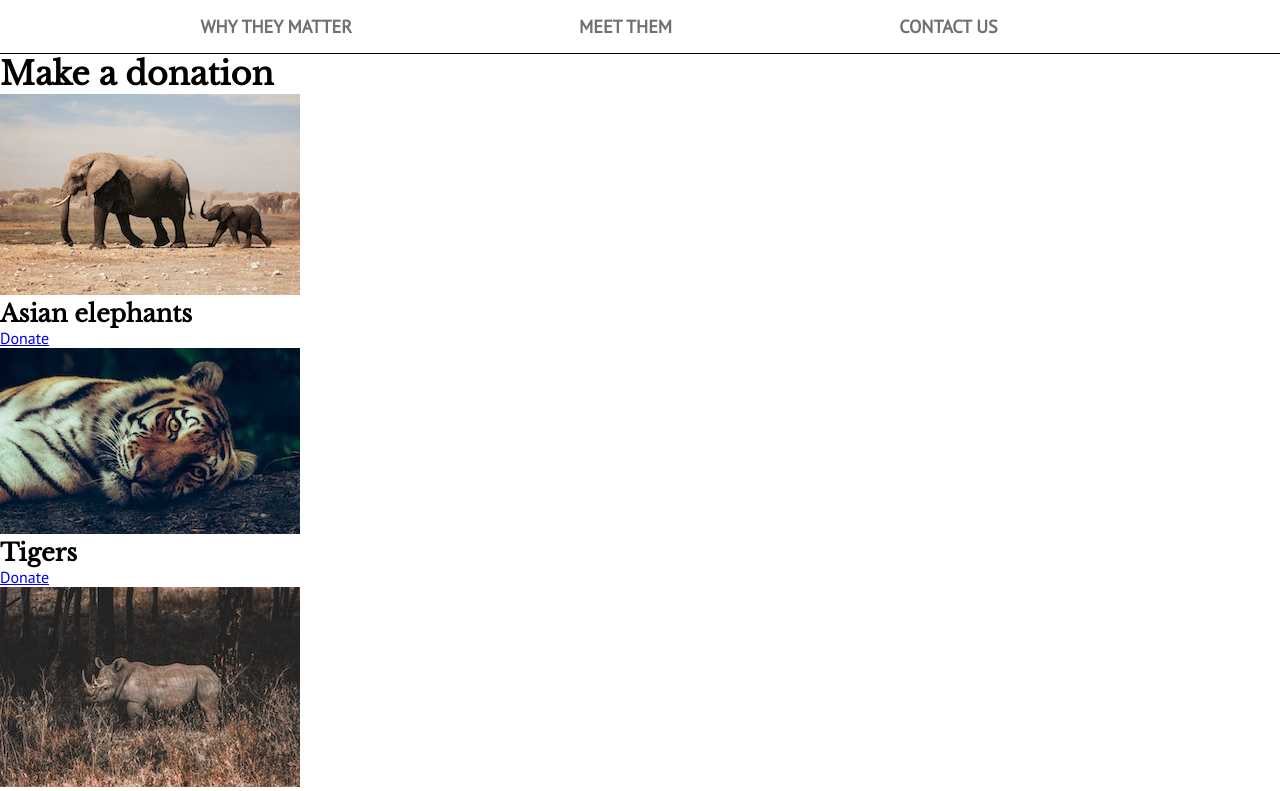
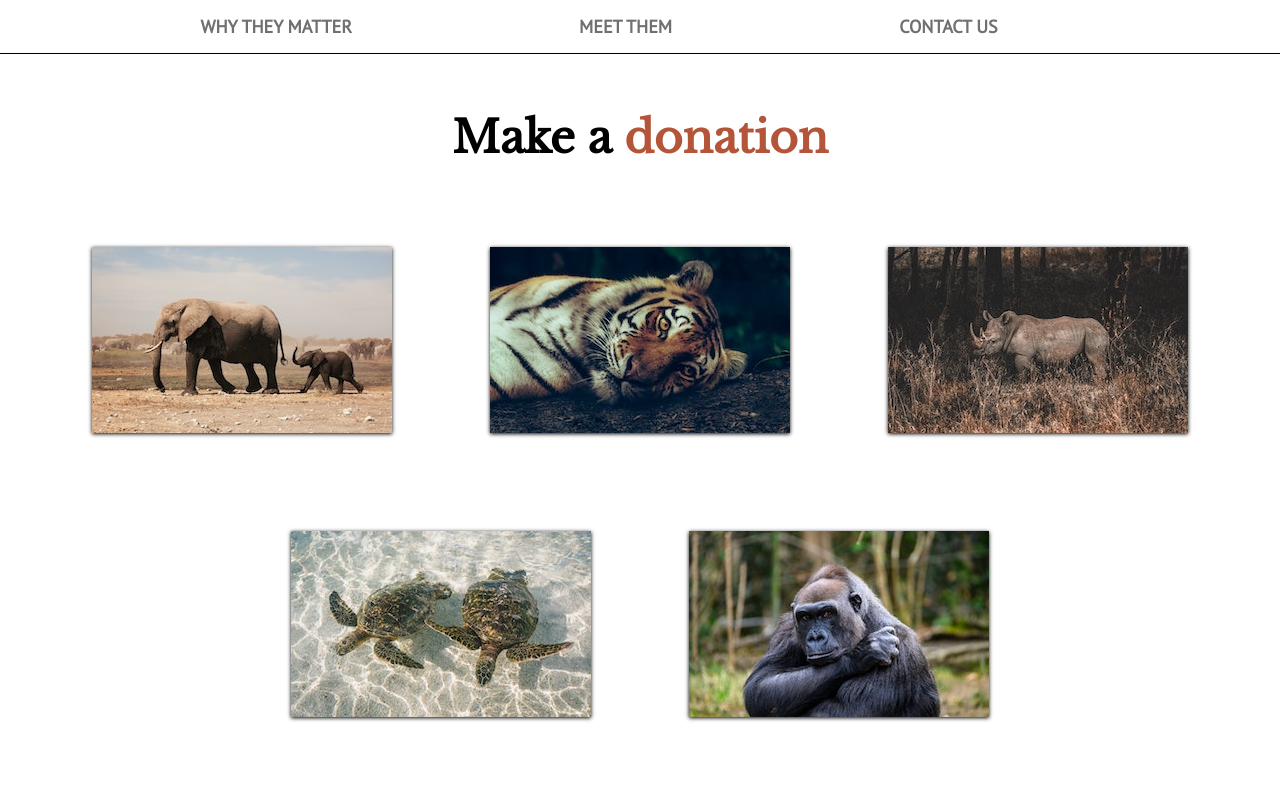
Before and after one commit to E-chen126/Project1-Advanced-Web-Topics-1, a plain HTML site: page donate.html in a window 1280 px wide. Shown: the top 791 px of the page. Drawn offline with nearby package versions, Linux system fonts and the light colour scheme.

Commit message:
Donate Page Styling Added

```diff
--- a/css/styles.css
+++ b/css/styles.css
@@ -78,12 +78,6 @@ h3 {
 /*  hamburger menu styles */
 
 
-header.white {
-    width: 100%;
-    top: 0;
-    position: sticky;
-		z-index: 1000;
-	}
 
 header a {
     text-decoration: none;
@@ -542,8 +536,74 @@ footer a:hover {
 	flex:1;
 }
 
+/*=========================================
+
+   Donate Page Styling
+
+==========================================*/
+.d {
+    text-align: center;
+    margin-top: 56px;
+    margin-bottom: 35px;
+    font-size: 2em;
+}
+
+span.highlight {
+    color: #b45539;
+    font-weight: bold;
+}
 
 
+/*.flip-card-front img{
+	max-width: 100%;
+	display: block;
+  margin: auto;
+}
+*/
+
+.f-card {
+  text-align: center;
+	margin-bottom: 50px;
+}
+
+.flip-card {
+    margin-bottom: 20px;
+}
+
+.flip-card img {
+    width: 300px;
+    height: 186px;
+    object-fit: cover;
+}
+
+
+.flip-card-back h2 {
+    font-family: 'PT Sans', sans-serif;
+    padding: 0px;
+    font-size: 25px;
+}
+
+.flip-card-back p {
+    font-size: 1.1em;
+    margin: 3%;
+}
+
+
+.flip-card-back a {
+    margin: 20px;
+    text-decoration: none;
+    transition: .3s;
+    background: #b45539;
+    color: #F7F4F9;
+    padding: 5px 10px;
+}
+
+
+.flip-card-back a:hover {
+    color: #b45539;
+    background: #F7F4F9;
+    transition: .3s;
+}
 
 
 
@@ -646,7 +706,20 @@ footer a:hover {
 	#second-part-content {
     width: 90%;
 	}
-}
+
+	.f-card {
+    display: flex;
+    flex-wrap: wrap;
+	}
+
+	.flip-card {
+     width: 50%;
+     margin-bottom: 40px;
+	}
+
+
+
+
 
 /* 800px --------------------------------------------- */
 @media (min-width: 800px) {
@@ -656,11 +729,15 @@ footer a:hover {
 	}
 
 	header {
+
+	  width: 100%;
+		top: 0;
     padding: 15px 0px;
     text-align: left;
     z-index: 3;
     border-bottom: 1px solid #000000;
     background: white;
+		position: sticky;
   }
 
   .desktop-menu {
@@ -825,6 +902,96 @@ footer a:hover {
   }
 }
 
+/* 1030px --------------------------------------------- */
+
+@media (min-width:1030px) {
+
+	.d {
+    margin-top: 56px;
+    margin-bottom: 35px;
+    font-size: 2.75em;
+  }
+
+  .f-card {
+		display:block;
+	}
+
+	.flip-card {
+    width: 300px;
+    height: 186px;
+    display: inline-block;
+    background: transparent;
+    margin: 47px;
+}
+
+
+.flip-card-back h2 {
+    font-family: 'PT Sans', sans-serif;
+    padding: 0px;
+    font-size: 25px;
+}
+
+.flip-card-back p{
+    font-size: 18px;
+}
+
+.flip-card-back {
+    background-color: #45494e;
+    color: white;
+    transform: rotateY(180deg);
+    padding-top: 40px;
+
+}
+
+.flip-card-back a {
+    display: inline-block;
+    margin: 20px;
+    text-decoration: none;
+    transition: .3s;
+    background: #b45539;
+    color: #F7F4F9;
+    padding: 5px 10px;
+}
+
+
+
+.flip-card-inner {
+    position: relative;
+    width: 100%;
+    height: 100%;
+    text-align: center;
+    transition: tranform .6s;
+    transform-style: preserve-3d;
+    box-shadow: 0 1px 4px 0 black;
+}
+
+
+.flip-card:hover .flip-card-inner {
+    transform: rotateY(180deg);
+}
+
+.flip-card-front,
+.flip-card-back{
+  position: absolute;
+  width: 100%;
+  height: 100%;
+  -webkit-backface-visibility: hidden;
+  backface-visibility: hidden;
+}
+
+
+.flip-card-back a:hover {
+    color: #b45539;
+    background: #F7F4F9;
+    transition: .3s;
+}
+
+
+
+
+
+}
+
 /* 1200px --------------------------------------------- */
 @media (min-width:1200px) {
 
--- a/donate.html
+++ b/donate.html
@@ -52,7 +52,7 @@
         <h1 class="d">Make a <span class="highlight">donation</span></h1>
 
         <section class="f-card">
-          <div class="topline">
+
             <!-- Elephat -->
               <div class="flip-card">
                 <div class="flip-card-inner">
@@ -78,10 +78,9 @@
                   </div>
                 </div>
               </div>
-          </div>
 
 
-          <div class="secondline">
+
             <!-- Rhino -->
 
               <div class="flip-card">
@@ -121,7 +120,7 @@
                   </div>
                 </div>
               </div>
-          </div>
+
         </section>
 
       </div>
```
